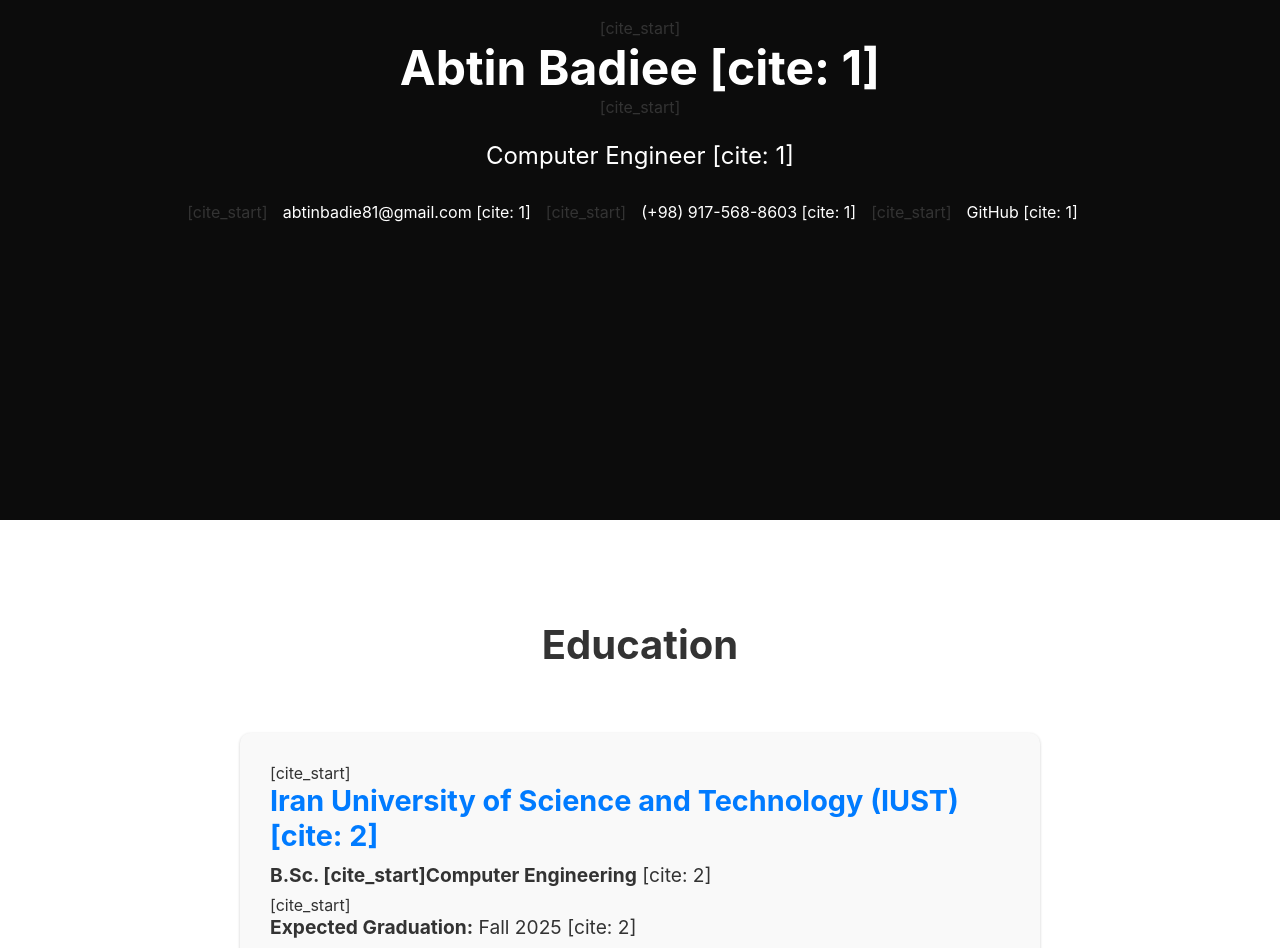
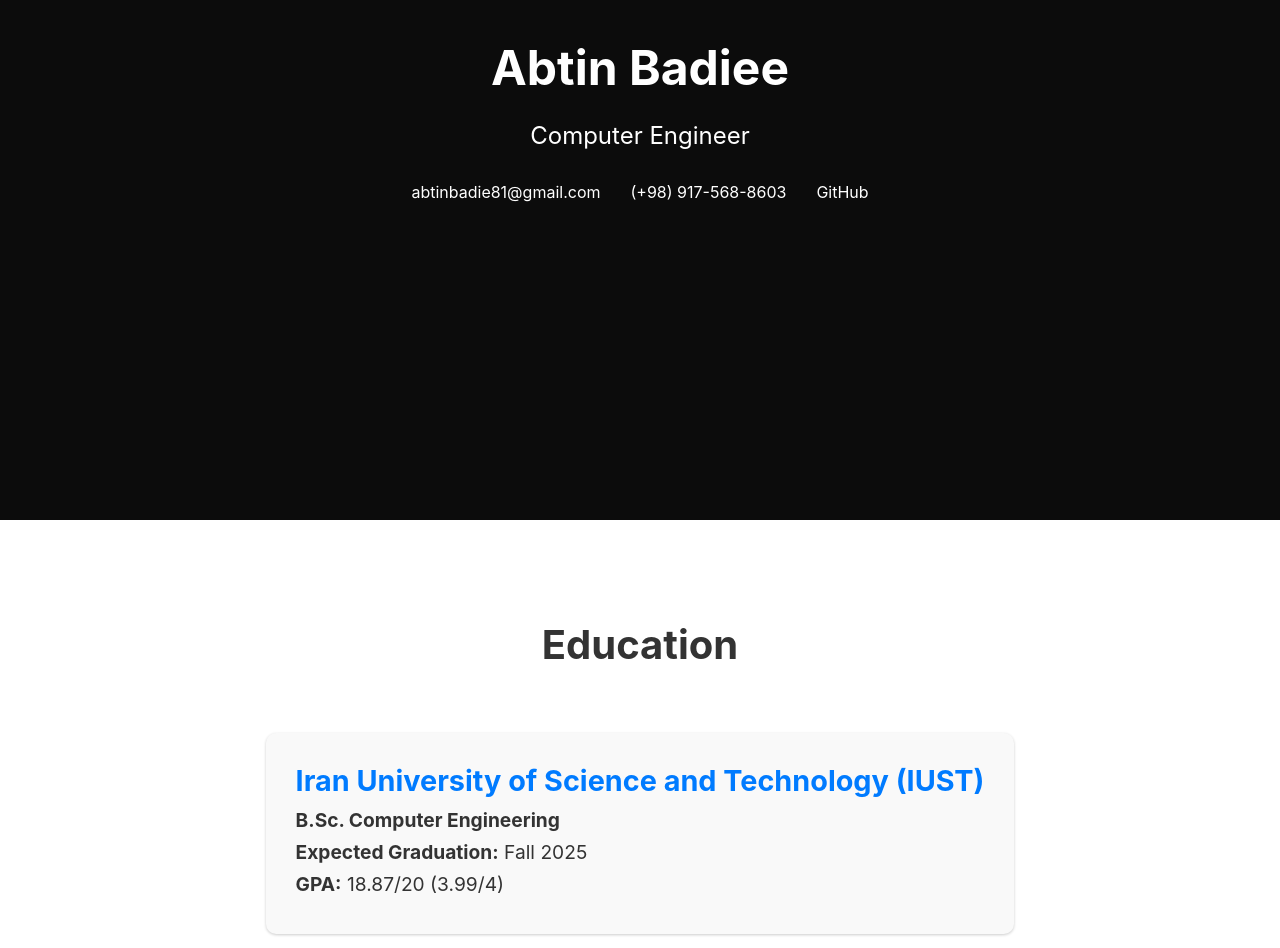
Before and after one commit to abtin81badie/abtin-portfolio, a React (Vite) app: page / in a window 1280 px wide. Shown: the part 360-1308 px from the top of the page. Built offline with nearby package versions, Linux system fonts and the light colour scheme.

Commit message:
Fix: Remove hardcoded citation text from UI

```diff
--- a/src/components/sections/Education.tsx
+++ b/src/components/sections/Education.tsx
@@ -52,20 +52,17 @@ const Education = () => {
       <SectionWrapper>
         <SectionTitle>Education</SectionTitle>
         <EducationCard>
-          [cite_start]
           <UniversityName>
-            Iran University of Science and Technology (IUST) [cite: 2]
+            Iran University of Science and Technology (IUST)
           </UniversityName>
           <DegreeInfo>
-            <strong>B.Sc. [cite_start]Computer Engineering</strong> [cite: 2]
+            <strong>B.Sc. Computer Engineering</strong>
           </DegreeInfo>
-          [cite_start]
           <DegreeInfo>
-            <strong>Expected Graduation:</strong> Fall 2025 [cite: 2]
+            <strong>Expected Graduation:</strong> Fall 2025
           </DegreeInfo>
-          [cite_start]
           <DegreeInfo>
-            <strong>GPA:</strong> 18.87/20 (3.99/4) [cite: 2]
+            <strong>GPA:</strong> 18.87/20 (3.99/4)
           </DegreeInfo>
         </EducationCard>
       </SectionWrapper>
--- a/src/components/sections/Hero.tsx
+++ b/src/components/sections/Hero.tsx
@@ -1,3 +1,4 @@
+// src/components/sections/Hero.tsx
 import React from "react";
 import styled from "styled-components";
 
@@ -94,24 +95,19 @@ const Hero = () => {
     <HeroContainer id="hero">
       <HeroBg />
       <HeroContent>
-        [cite_start]<HeroH1>Abtin Badiee [cite: 1]</HeroH1>
-        [cite_start]<HeroP>Computer Engineer [cite: 1]</HeroP>
+        <HeroH1>Abtin Badiee</HeroH1>
+        <HeroP>Computer Engineer</HeroP>
         <ContactInfo>
-          [cite_start]
           <ContactLink href="mailto:abtinbadie81@gmail.com">
-            abtinbadie81@gmail.com [cite: 1]
+            abtinbadie81@gmail.com
           </ContactLink>
-          [cite_start]
-          <ContactLink href="tel:+989175688603">
-            (+98) 917-568-8603 [cite: 1]
-          </ContactLink>
-          [cite_start]
+          <ContactLink href="tel:+989175688603">(+98) 917-568-8603</ContactLink>
           <ContactLink
             href="https://github.com/abtin81badie"
             target="_blank"
             rel="noopener noreferrer"
           >
-            GitHub [cite: 1]
+            GitHub
           </ContactLink>
         </ContactInfo>
       </HeroContent>
--- a/src/components/sections/Honors.tsx
+++ b/src/components/sections/Honors.tsx
@@ -59,9 +59,8 @@ const Honors = () => {
           </HonorItem>
           <HonorItem>
             <HonorTitle>Ranked 1st for academic achievement</HonorTitle>
-            [cite_start]
             <HonorYear>
-              2018, 2019, 2021 - Tohid High School and Ehsan School [cite: 3]
+              2018, 2019, 2021 - Tohid High School and Ehsan School
             </HonorYear>
           </HonorItem>
         </HonorsList>
```
Also changed, not shown: package.json (+7 -2 lines), 1 other file (tests, documents, lock files or other folders).
